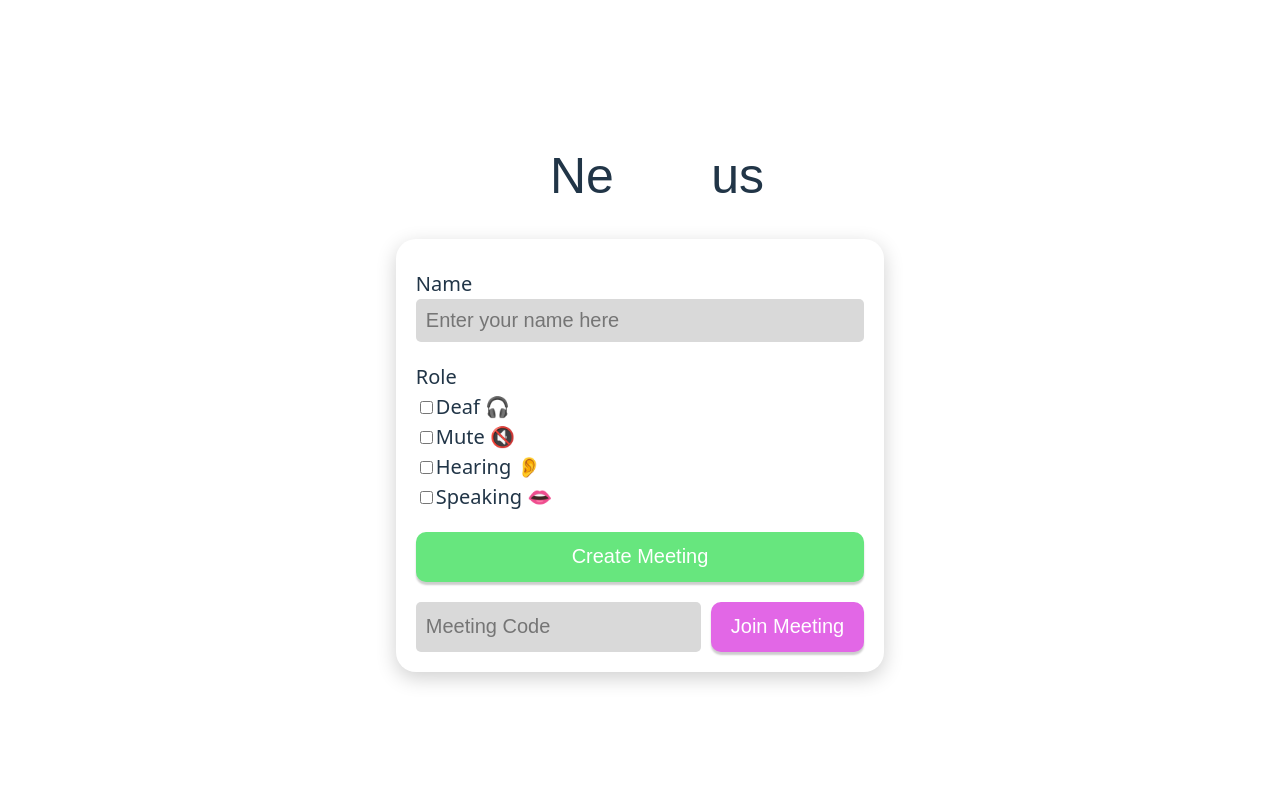
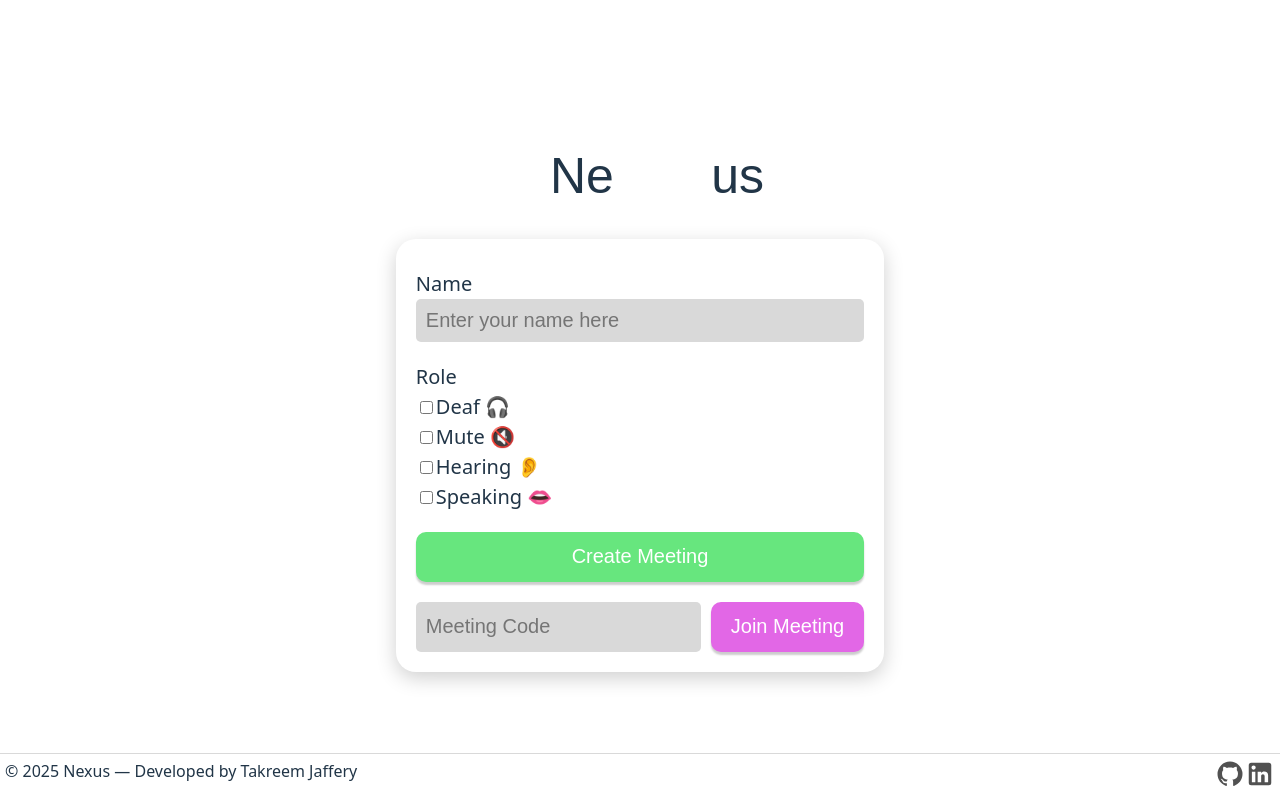
Before and after one commit to Takreem-Jaffery/Nexus, a React (Vite) app in the folder client/nexus/: page / in a window 1280 px wide. Built offline with nearby package versions, Linux system fonts and the light colour scheme; grey boxes are pictures that could not be loaded; the HTML template or start-up script is replaced by a standard one; a web font is replaced by a local one.

Commit message:
Added Home Page Footer + Changing Features Based On Role

```diff
--- a/client/nexus/src/App.css
+++ b/client/nexus/src/App.css
@@ -6,6 +6,7 @@
   height: 100vh;
   width: 100vw;
   display: flex;
+  flex-direction: column;
 }
 html,body{
   margin: 0;
@@ -16,6 +17,26 @@
   width: 100vw;
   flex: 1;
   display: flex;
+  flex-direction: column;
   justify-content: center;
   align-items: center;
 }
+.site-info{
+   bottom: 0;
+   left: 0;
+   right: 0;
+   position: fixed;
+   border-top: 1px solid #D9D9D9;
+   text-align: center;
+   padding: 5px;
+   display: flex;
+   flex-direction: row;
+   justify-content: space-between;
+}
+.site-info p{
+  margin: 0px;
+}
+.site-info a{
+  text-decoration: none;
+  color: #515151;
+}
--- a/client/nexus/src/App.jsx
+++ b/client/nexus/src/App.jsx
@@ -10,10 +10,24 @@
       <div className='App'>
         <BrowserRouter>
           <Routes>
-            <Route path='/' element={<HomePage/>}/>
+            <Route path='/' element={<>
+            <HomePage/>
+            <div className='site-info'>
+              <p>&copy; {new Date().getFullYear()} Nexus — Developed by {"Takreem Jaffery"}</p>
+              <div>
+                <a href="https://github.com/Takreem-Jaffery" target="_blank" rel="noopener noreferrer">
+                  <svg xmlns="http://www.w3.org/2000/svg" width="24" height="24" viewBox="0 0 24 24"><path fill="currentColor" d="M12 2A10 10 0 0 0 2 12c0 4.42 2.87 8.17 6.84 9.5c.5.08.66-.23.66-.5v-1.69c-2.77.6-3.36-1.34-3.36-1.34c-.46-1.16-1.11-1.47-1.11-1.47c-.91-.62.07-.6.07-.6c1 .07 1.53 1.03 1.53 1.03c.87 1.52 2.34 1.07 2.91.83c.09-.65.35-1.09.63-1.34c-2.22-.25-4.55-1.11-4.55-4.92c0-1.11.38-2 1.03-2.71c-.1-.25-.45-1.29.1-2.64c0 0 .84-.27 2.75 1.02c.79-.22 1.65-.33 2.5-.33s1.71.11 2.5.33c1.91-1.29 2.75-1.02 2.75-1.02c.55 1.35.2 2.39.1 2.64c.65.71 1.03 1.6 1.03 2.71c0 3.82-2.34 4.66-4.57 4.91c.36.31.69.92.69 1.85V21c0 .27.16.59.67.5C19.14 20.16 22 16.42 22 12A10 10 0 0 0 12 2"/></svg>
+                </a>
+                <a href="www.linkedin.com/in/takreem-jaffery-5b0130252" target="_blank" rel="noopener noreferrer">
+                  <svg xmlns="http://www.w3.org/2000/svg" width="24" height="24" viewBox="0 0 24 24"><path fill="currentColor" d="M19 3a2 2 0 0 1 2 2v14a2 2 0 0 1-2 2H5a2 2 0 0 1-2-2V5a2 2 0 0 1 2-2zm-.5 15.5v-5.3a3.26 3.26 0 0 0-3.26-3.26c-.85 0-1.84.52-2.32 1.3v-1.11h-2.79v8.37h2.79v-4.93c0-.77.62-1.4 1.39-1.4a1.4 1.4 0 0 1 1.4 1.4v4.93zM6.88 8.56a1.68 1.68 0 0 0 1.68-1.68c0-.93-.75-1.69-1.68-1.69a1.69 1.69 0 0 0-1.69 1.69c0 .93.76 1.68 1.69 1.68m1.39 9.94v-8.37H5.5v8.37z"/></svg>
+                </a>
+              </div>
+            </div>
+            </>}/>
             <Route path='/room/:roomID' element={<Room/>}/>
           </Routes>
         </BrowserRouter>
+
       </div>
     </>
   )
--- a/client/nexus/src/components/HomePage.jsx
+++ b/client/nexus/src/components/HomePage.jsx
@@ -41,7 +41,8 @@
         );
     }
 
-    return (<div className="home-parent">
+    return (
+    <div className="home-parent">
         <div className="nexus-logo">
             <p>Ne&nbsp;&nbsp;&nbsp;&nbsp;&nbsp;&nbsp;&nbsp;us</p>
             <video
@@ -73,6 +74,7 @@
                 <button className="join-meeting-btn" onClick={joinMeeting}>Join Meeting</button>
             </div>
         </div>
+
     </div>);
 
 }
--- a/client/nexus/src/components/Room.jsx
+++ b/client/nexus/src/components/Room.jsx
@@ -43,7 +43,7 @@
   //text to speech
   const [ttsText, setTtsText] = useState("");
   const [ttsAudioMap, setTtsAudioMap] = useState({});
-  const [isCaptionOn, setIsCaptionOn] = useState(true)
+  const [isCaptionOn, setIsCaptionOn] = useState(false)
 
   useEffect(() => {
     if (!username) {
@@ -52,6 +52,23 @@
     }
     async function init() {
       const stream = await navigator.mediaDevices.getUserMedia({ audio: true, video: true });
+
+      //apply role
+      const hasMuteRole = userRole?.includes("mute");
+      const hasDeafRole = userRole?.includes("deaf");
+
+      if(hasMuteRole){
+        const audioTrack = stream.getAudioTracks()[0];
+        if (audioTrack) {
+          audioTrack.enabled = false;
+          setIsMuted(true);
+        }
+      }
+      if (hasDeafRole)
+      {
+        setIsCaptionOn(true);
+      }
+
       userVideo.current.srcObject = stream;
       userStream.current = stream;
 
```
Also changed, not shown: client/nexus/src/components/HomePage.css (line endings or trailing spaces), 2 other files (tests, documents, lock files or other folders).
